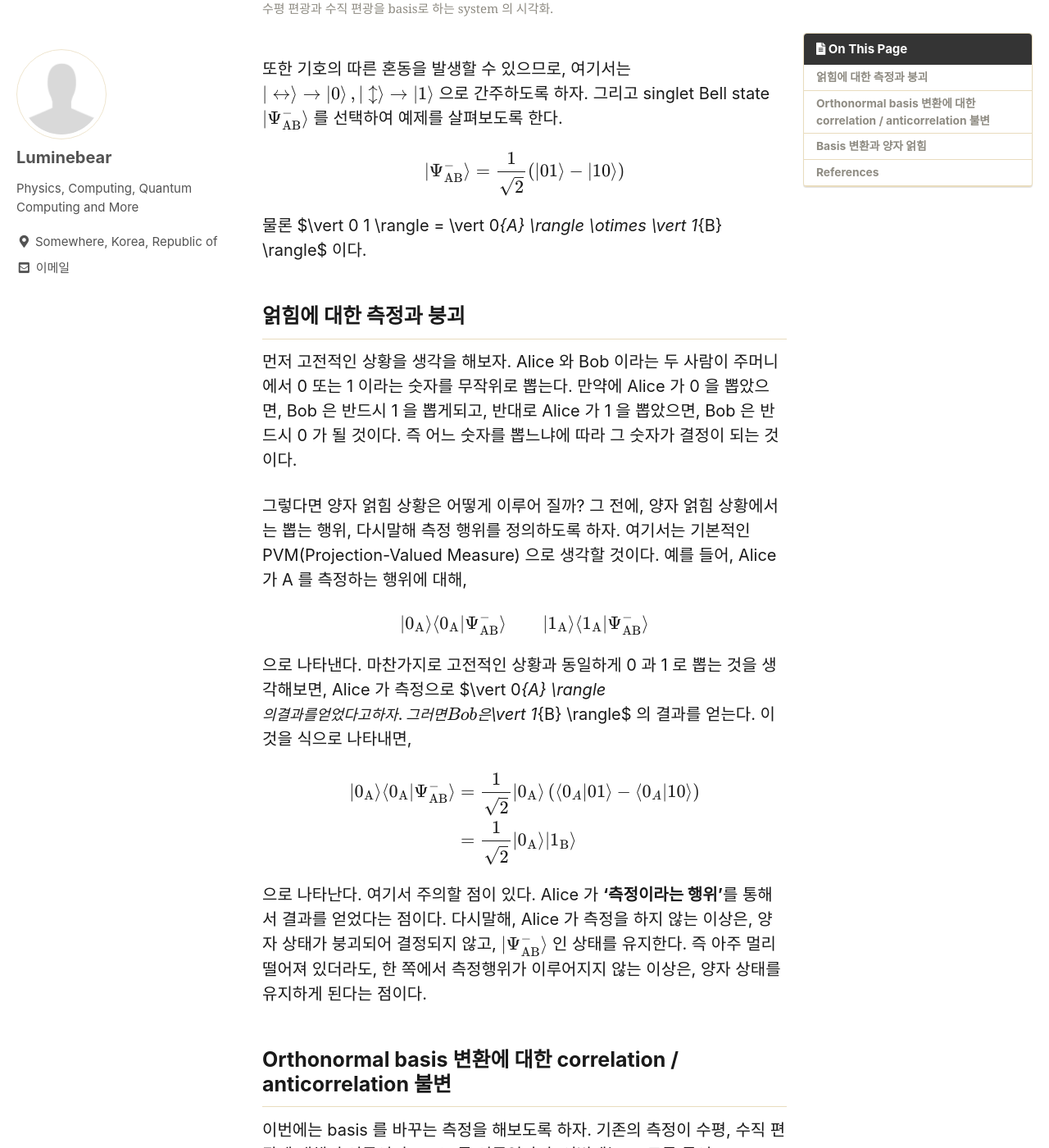
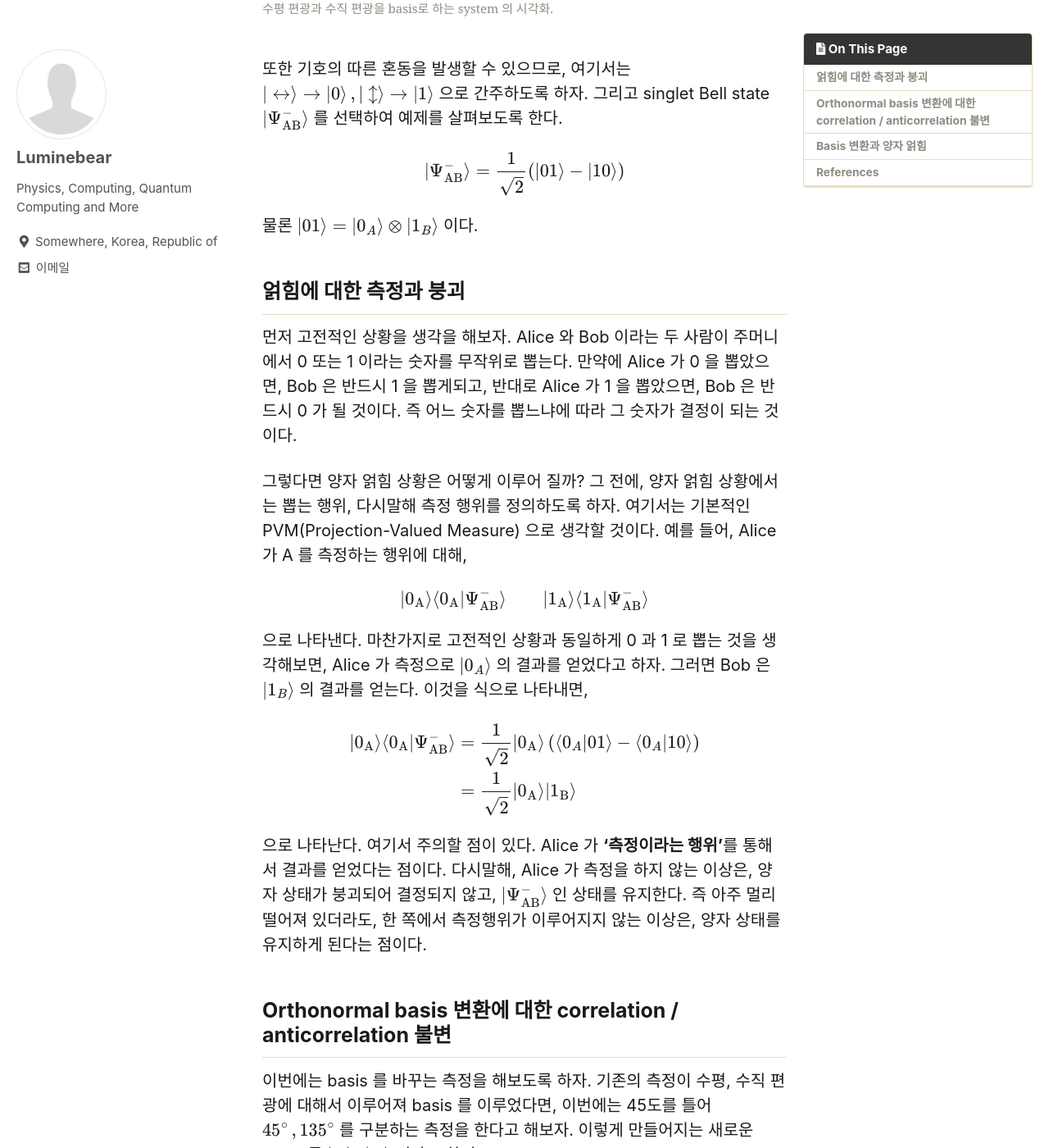
Before and after one commit to Luminebear/Luminebear.github.io, a Jekyll site: the page built from _posts/2021-03-04-Entanglement-Properties.md, in a window 1280 px wide and 1400 px high, scrolled down 832 px. Shown: the whole window at 82% size. Built offline with Jekyll 4.4.1, drawn with Linux system fonts in a browser that asks for light colours; cached includes are drawn as plain includes; some web fonts are replaced; comment, search, counter and statistics services are not loaded.

```diff
--- a/_posts/2021-03-04-Entanglement-Properties.md
+++ b/_posts/2021-03-04-Entanglement-Properties.md
@@ -33,7 +33,7 @@ $$
 \vert \Psi_{\rm AB}^{-} \rangle = \frac{1}{\sqrt{2}} \left( \vert 01 \rangle - \vert 10 \rangle \right)
 $$
 
-물론 $\vert 0 1 \rangle = \vert 0_{A} \rangle \otimes \vert 1_{B} \rangle$ 이다.
+물론 $\vert 0 1 \rangle = \vert 0\_{A} \rangle \otimes \vert 1\_{B} \rangle$ 이다.
 
 ## 얽힘에 대한 측정과 붕괴
 먼저 고전적인 상황을 생각을 해보자. Alice 와 Bob 이라는 두 사람이 주머니에서 0 또는 1 이라는
@@ -50,8 +50,8 @@ $$
 $$
 
 으로 나타낸다. 마찬가지로 고전적인 상황과 동일하게 0 과 1 로 뽑는 것을 생각해보면,
-Alice 가 측정으로 $\vert 0_{A} \rangle$ 의 결과를 얻었다고 하자.
-그러면 Bob 은 $\vert 1_{B} \rangle$ 의 결과를 얻는다. 이것을 식으로 나타내면,
+Alice 가 측정으로 $\vert 0\_{A} \rangle$ 의 결과를 얻었다고 하자.
+그러면 Bob 은 $\vert 1\_{B} \rangle$ 의 결과를 얻는다. 이것을 식으로 나타내면,
 
 $$
 \begin{aligned}
```
